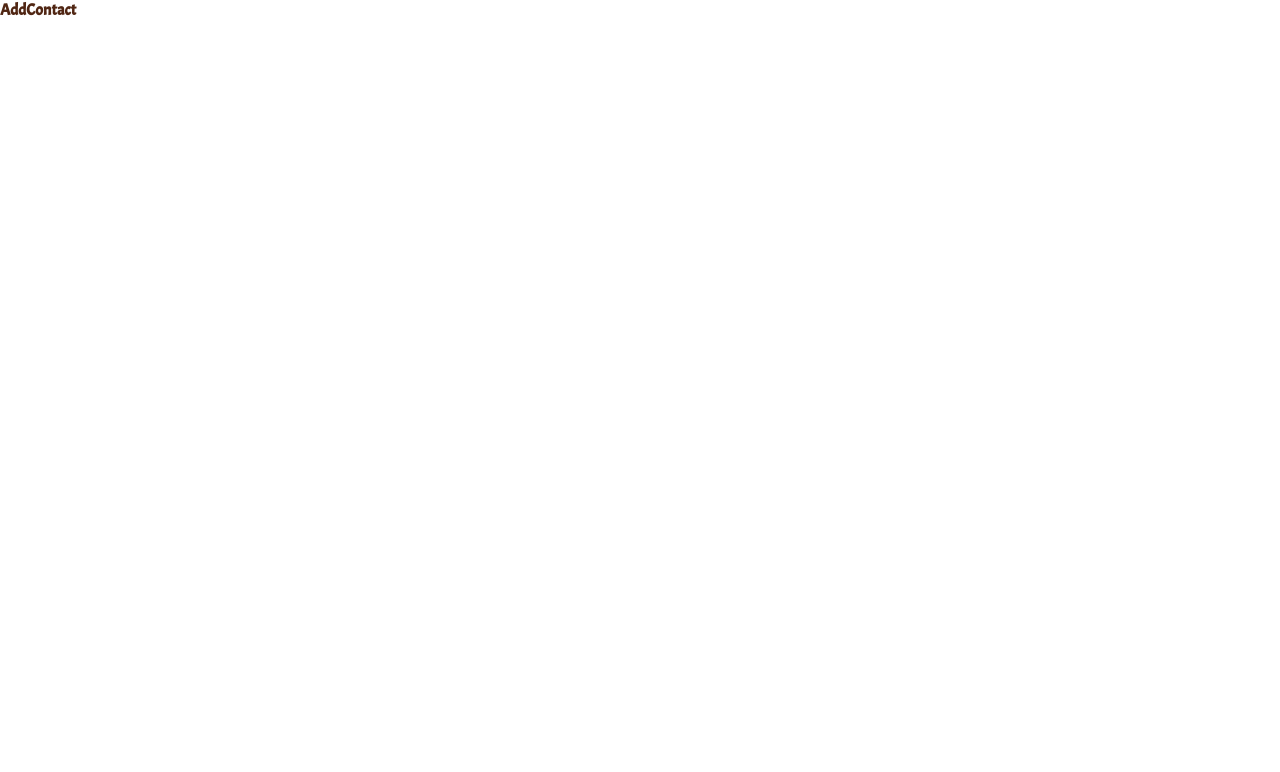
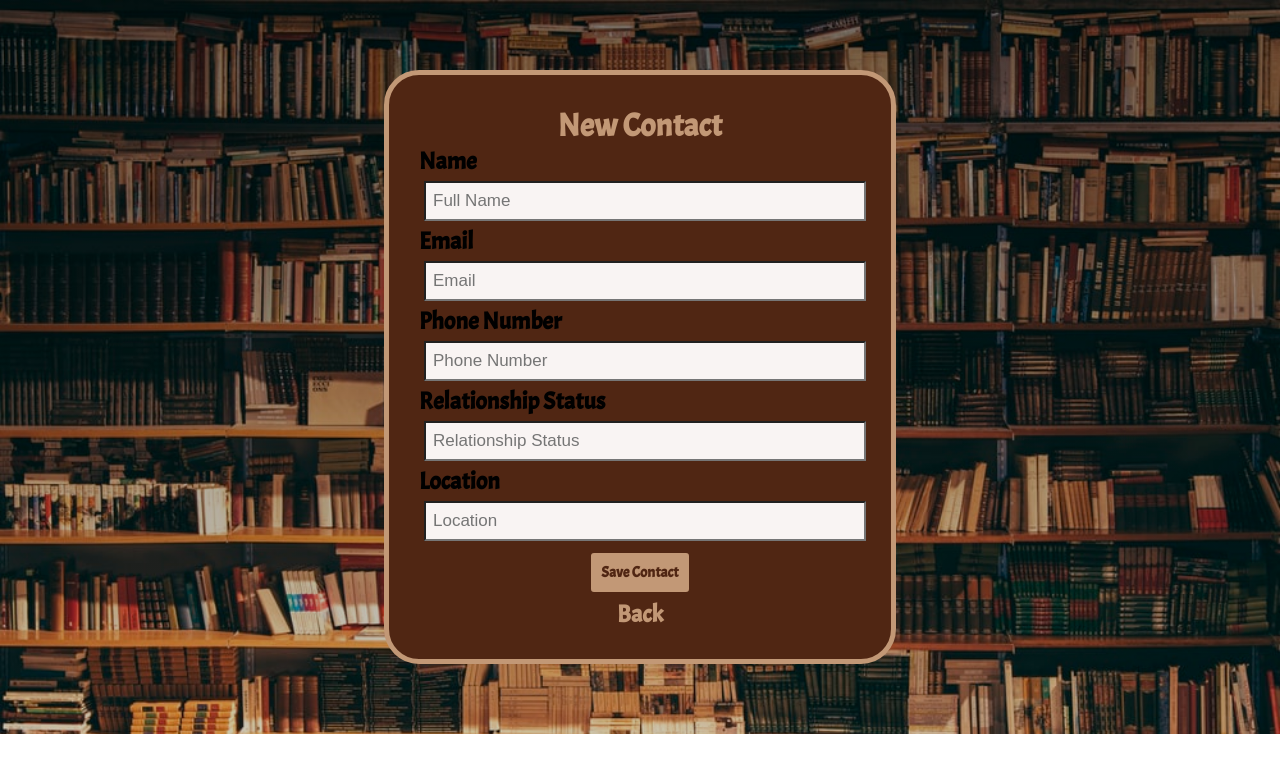
Before and after one commit to huda-alzahabi/address_book, a React (Create React App) app: page /AddContact in a window 1280 px wide. Shown: the top 772 px of the page. Built offline with nearby package versions, Linux system fonts and the light colour scheme.

Commit message:
Implemented add contact functionality

```diff
--- a/src/pages/AddContact.js
+++ b/src/pages/AddContact.js
@@ -1,7 +1,199 @@
-import React from "react";
+import { useState } from "react";
+import { useNavigate } from "react-router-dom";
+import Button from "../components/Button";
 
 const AddContact = () => {
-  return <div>AddContact</div>;
+  const nav = useNavigate();
+  // States for adding a new contact
+  const [full_name, setName] = useState("");
+  const [email, setEmail] = useState("");
+  const [phone_number, setNumber] = useState("");
+  const [relationship_status, setRelationship] = useState("");
+  const [location, setLocation] = useState([]);
+
+  // States for checking the errors
+  const [submitted, setSubmitted] = useState(false);
+  const [error, setError] = useState(false);
+
+  // Handling the name change
+  const handleName = (e) => {
+    setName(e.target.value);
+    setSubmitted(false);
+  };
+
+  // Handling the email change
+  const handleEmail = (e) => {
+    setEmail(e.target.value);
+    setSubmitted(false);
+  };
+
+  // Handling the phone number change
+  const handleNumber = (e) => {
+    setNumber(e.target.value);
+    setSubmitted(false);
+  };
+
+  // Handling the relationship status change
+  const handleRelationship = (e) => {
+    setRelationship(e.target.value);
+    setSubmitted(false);
+  };
+
+  // Handling the location change
+  const handleLocation = (e) => {
+    setLocation(e.target.value);
+    setSubmitted(false);
+  };
+
+  // Handling the form submission
+  const handleSubmit = (e) => {
+    e.preventDefault();
+    if (
+      full_name === "" ||
+      email === "" ||
+      phone_number === "" ||
+      relationship_status === "" ||
+      location === []
+    ) {
+      setError(true);
+    } else {
+      addContact();
+      setName("");
+      setEmail("");
+      setNumber("");
+      setRelationship("");
+      setLocation([]);
+      setSubmitted(true);
+      setError(false);
+    }
+  };
+
+  // Showing success message
+  const successMessage = () => {
+    return (
+      <div
+        className="success"
+        style={{
+          display: submitted ? "" : "none",
+        }}
+      ></div>
+    );
+  };
+
+  // Showing error message if error is true
+  const errorMessage = () => {
+    return (
+      <div
+        className="error"
+        style={{
+          display: error ? "" : "none",
+        }}
+      >
+        <h1>Please enter all the fields</h1>
+      </div>
+    );
+  };
+  const backtoContacts = () => {
+    nav("/Contacts");
+  };
+
+  //Sending the user to the users table in the db
+  const addContact = async () => {
+    let _data = {
+      full_name,
+      email,
+      phone_number,
+      relationship_status,
+      location,
+      user: localStorage.getItem("user_id"),
+    };
+
+    await fetch("http://127.0.0.1:3030/api/contact", {
+      method: "POST",
+      headers: {
+        Accept: "application/form-data",
+        "Content-Type": "application/json",
+      },
+      body: JSON.stringify(_data),
+    });
+    nav("/Contacts");
+  };
+
+  return (
+    <div className="background">
+      <div className="container">
+        <div>
+          <h1>New Contact</h1>
+        </div>
+
+        {/* Calling to the methods */}
+        <div className="messages">
+          {errorMessage()}
+          {successMessage()}
+        </div>
+
+        <form>
+          {/* Labels and inputs for form data */}
+          <label className="label">Name</label>
+          <input
+            onChange={handleName}
+            className="input"
+            value={full_name}
+            placeholder={"Full Name"}
+            type="text"
+          />
+
+          <label className="label">Email</label>
+          <input
+            onChange={handleEmail}
+            className="input"
+            value={email}
+            placeholder={"Email"}
+            type="email"
+          />
+
+          <label className="label">Phone Number</label>
+          <input
+            onChange={handleNumber}
+            className="input"
+            value={phone_number}
+            placeholder={"Phone Number"}
+            type="text"
+          />
+          <label className="label">Relationship Status</label>
+          <input
+            onChange={handleRelationship}
+            className="input"
+            value={relationship_status}
+            placeholder={"Relationship Status"}
+            type="text"
+          />
+          <label className="label">Location</label>
+          <input
+            onChange={handleLocation}
+            className="input"
+            value={location}
+            placeholder={"Location"}
+            type="text"
+          />
+          <div className="centerbtn">
+            <Button
+              color={"#C29876"}
+              text={"Save Contact"}
+              onClick={handleSubmit}
+            />
+          </div>
+          <h2
+            role="button"
+            style={{ color: "#C29876", cursor: "pointer" }}
+            onClick={() => backtoContacts()}
+          >
+            Back
+          </h2>
+        </form>
+      </div>
+    </div>
+  );
 };
 
 export default AddContact;
```
